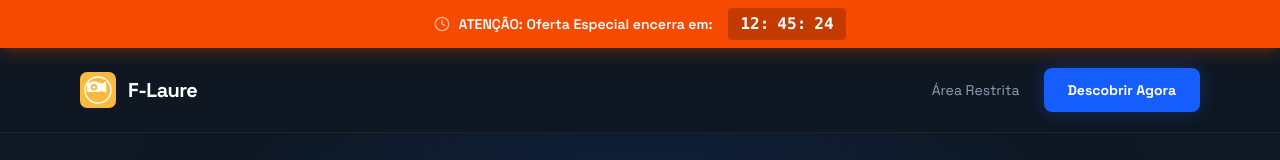
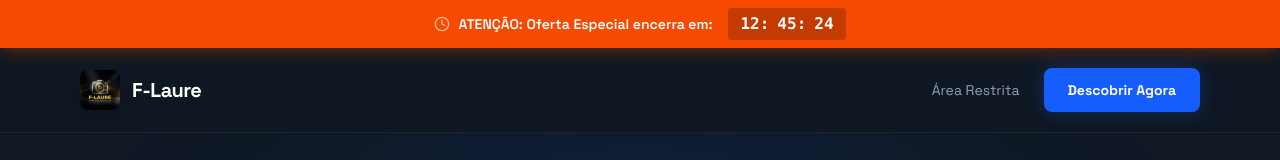
Before and after one commit to urbanamenteproducoes/f-laure-diagnostic, a React (Vite) app: page / in a window 1280 px wide. Shown: the top 160 px of the page. Built offline with nearby package versions, Linux system fonts and the light colour scheme.

Commit message:
feat(branding): replace all SVG logos and favicons with new premium PNG branding

```diff
--- a/index.html
+++ b/index.html
@@ -8,12 +8,12 @@
     <title>F-Laure / Hard Produções - Diagnóstico Empresarial</title>
     <meta name="description" content="Aumente sua lucratividade. Descubra gargalos operacionais e oportunidades de vendas com nosso diagnóstico inteligente." />
     <link rel="canonical" href="https://produtora.urbrasil.com" />
-    <link rel="icon" type="image/svg+xml" href="/favicon.svg" />
+    <link rel="icon" type="image/png" href="/favicon.png" />
 
     <!-- Open Graph / Redes Sociais / WhatsApp -->
     <meta property="og:type" content="website" />
     <meta property="og:url" content="https://produtora.urbrasil.com/" />
-    <meta property="og:image" content="https://produtora.urbrasil.com/og-image.png" />
+    <meta property="og:image" content="https://produtora.urbrasil.com/logo.png" />
     <meta property="og:image:width" content="1200" />
     <meta property="og:image:height" content="630" />
     <meta property="og:title" content="F-Laure / Hard Produções - Diagnóstico Inteligente" />
--- a/src/components/LandingPage.tsx
+++ b/src/components/LandingPage.tsx
@@ -77,7 +77,7 @@ export default function LandingPage({ onStart, onAdmin }: Props) {
       <header className="flex items-center justify-between px-6 lg:px-20 py-5 sticky top-0 bg-[#0f1823]/90 backdrop-blur-xl z-40 border-b border-white/5 transition-all">
         <div className="flex items-center gap-3 group cursor-pointer">
           <div className="transition-transform group-hover:scale-110">
-            <img src="/favicon.svg" alt="F-Laure Logo" className="w-9 h-9" />
+            <img src="/favicon.png" alt="F-Laure Logo" className="w-10 h-10 rounded-lg shadow-lg" />
           </div>
           <h2 className="text-white text-xl font-bold tracking-tight">F-Laure</h2>
         </div>
--- a/src/components/Quiz.tsx
+++ b/src/components/Quiz.tsx
@@ -112,7 +112,7 @@ export default function Quiz({ onComplete, onCancel }: Props) {
       <div className="w-full max-w-3xl mx-auto px-6 py-8">
         <header className="flex items-center justify-between mb-8">
           <div className="flex items-center gap-3">
-            <img src="/favicon.svg" alt="F-Laure Logo" className="w-8 h-8 drop-shadow-lg" />
+            <img src="/favicon.png" alt="F-Laure Logo" className="w-8 h-8 rounded shadow-lg" />
             <h2 className="text-white font-bold text-xl tracking-tight">F-Laure / Hard Produções</h2>
           </div>
           <button onClick={onCancel} className="text-slate-400 hover:text-white">Cancelar</button>
```
Also changed, not shown: public/favicon.png (added), public/logo.png (added).
